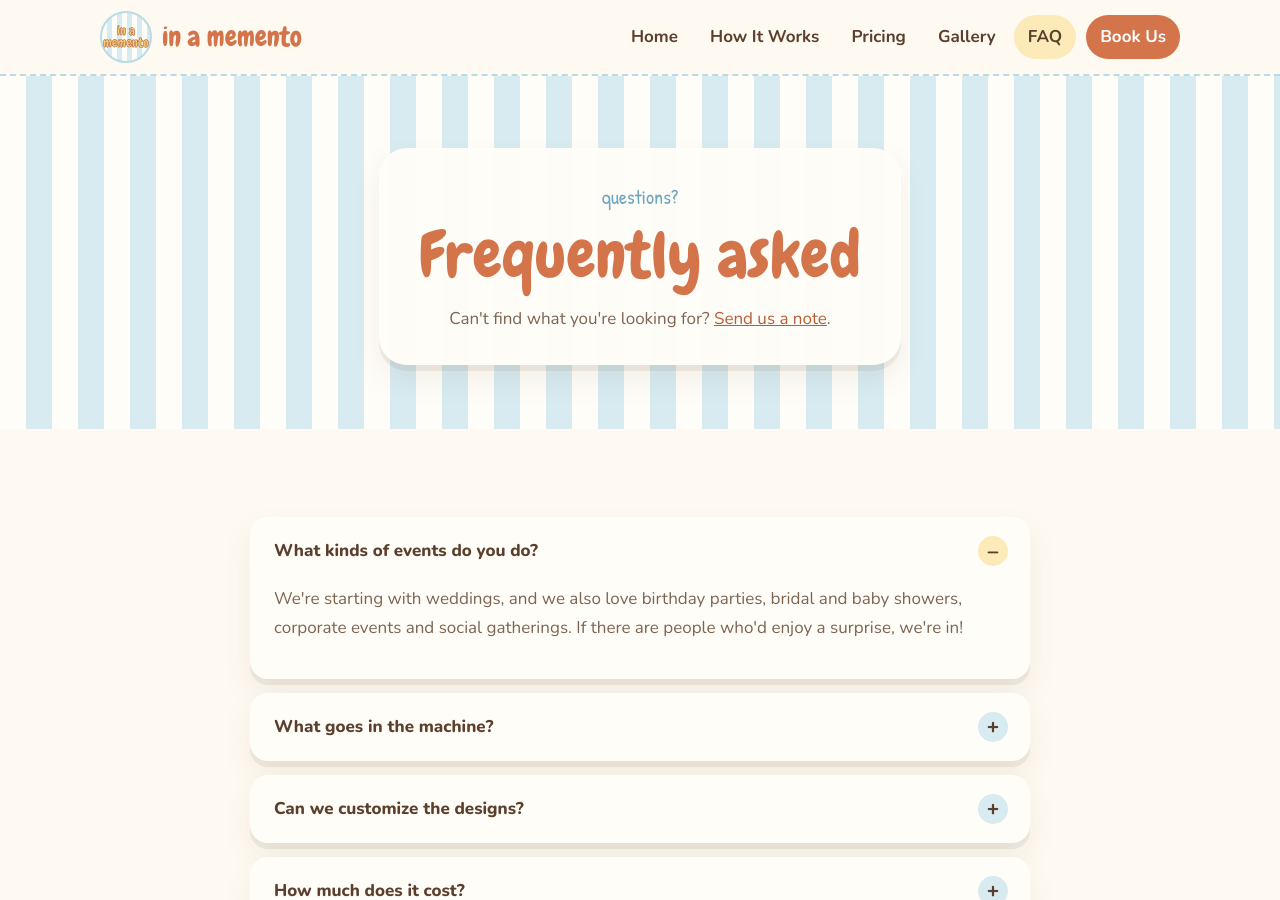
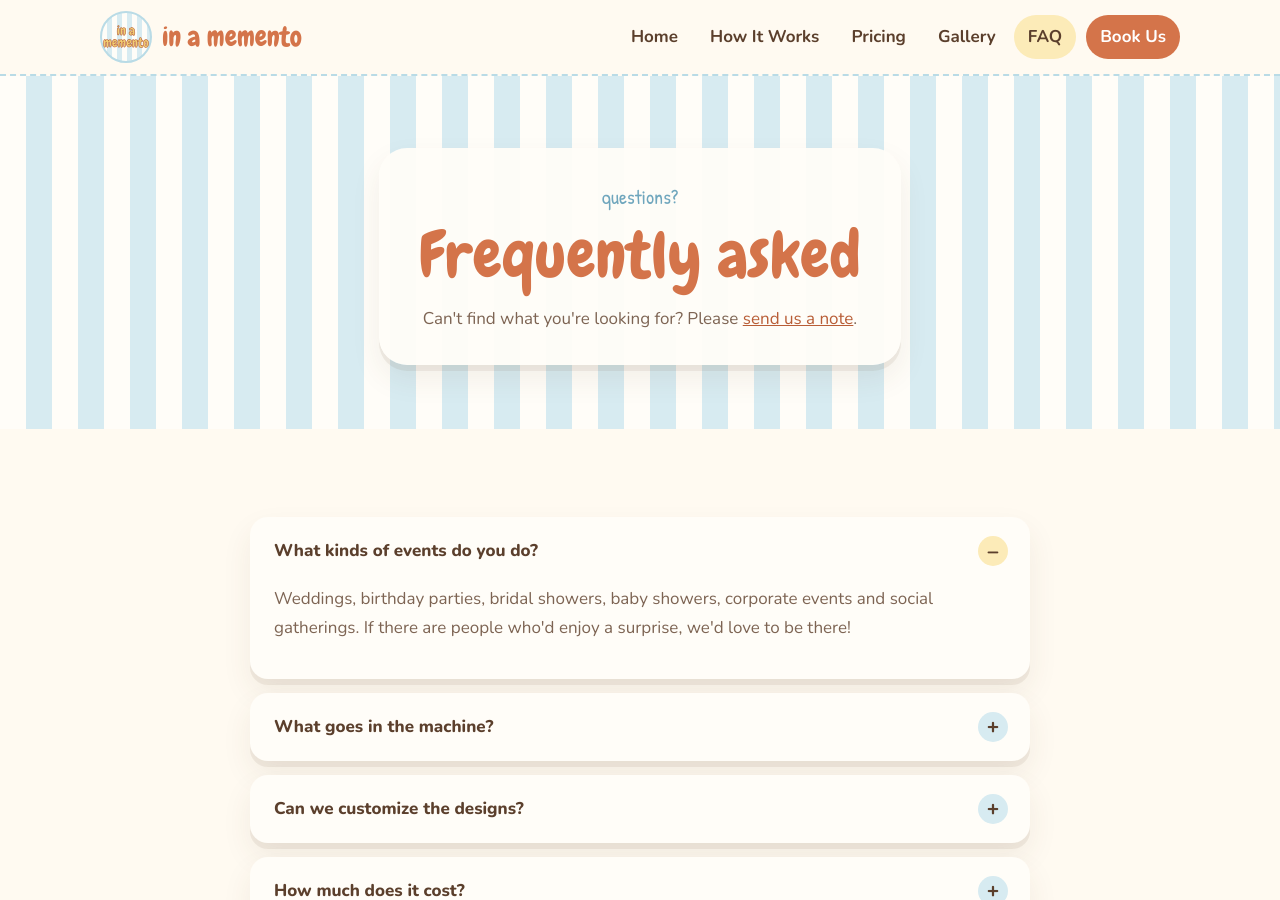
Before and after one commit to andrew-hy-kim/in.a.memento, a Jekyll site: the page built from faq/index.html, in a window 1280 px wide and 900 px high. Built offline with Jekyll 4.4.1, drawn with Linux system fonts in a browser that asks for light colours.

Commit message:
Polish FAQ and page wording
Present event types without 'starting with weddings' and add 'please'
to calls to action across the site.

Co-Authored-By: Claude Opus 5.5 <noreply@anthropic.com>
Claude-Session: https://claude.ai/code/session_01A4x6zNFM2ikQnVBPRWM1LK

```diff
--- a/contact/index.html
+++ b/contact/index.html
@@ -9,7 +9,7 @@ description: Check availability and request a quote for an in a memento vending
     <div class="banner-card">
       <span class="eyebrow">let's chat!</span>
       <h1>Book your date</h1>
-      <p>Fill out the form below and we'll email you about availability within 1–5 business days.</p>
+      <p>Please fill out the form below and we'll email you about availability within 1–5 business days.</p>
     </div>
   </div>
 </section>
--- a/faq/index.html
+++ b/faq/index.html
@@ -9,7 +9,7 @@ description: Answers to common questions about renting an in a memento sticker a
     <div class="banner-card">
       <span class="eyebrow">questions?</span>
       <h1>Frequently asked</h1>
-      <p>Can't find what you're looking for? <a href="{{ '/contact/' | relative_url }}">Send us a note</a>.</p>
+      <p>Can't find what you're looking for? Please <a href="{{ '/contact/' | relative_url }}">send us a note</a>.</p>
     </div>
   </div>
 </section>
@@ -18,7 +18,7 @@ description: Answers to common questions about renting an in a memento sticker a
   <div class="container faq">
     <details open>
       <summary>What kinds of events do you do?</summary>
-      <div><p>We're starting with weddings, and we also love birthday parties, bridal and baby showers, corporate events and social gatherings. If there are people who'd enjoy a surprise, we're in!</p></div>
+      <div><p>Weddings, birthday parties, bridal showers, baby showers, corporate events and social gatherings. If there are people who'd enjoy a surprise, we'd love to be there!</p></div>
     </details>
     <details>
       <summary>What goes in the machine?</summary>
@@ -30,7 +30,7 @@ description: Answers to common questions about renting an in a memento sticker a
     </details>
     <details>
       <summary>How much does it cost?</summary>
-      <div><p>Machine rental is $200 for 2 hours up to $425 for 5 hours, including delivery, setup and pickup. The art is $0.50–$2 per item depending on the type, quantity and size. See our <a href="{{ '/pricing/' | relative_url }}">pricing page</a> for details.</p></div>
+      <div><p>Machine rental is $200 for 2 hours up to $425 for 5 hours, including delivery, setup and pickup. The art is $0.50–$2 per item depending on the type, quantity and size. Please see our <a href="{{ '/pricing/' | relative_url }}">pricing page</a> for details.</p></div>
     </details>
     <details>
       <summary>Do guests need to bring coins?</summary>
@@ -50,7 +50,7 @@ description: Answers to common questions about renting an in a memento sticker a
     </details>
     <details>
       <summary>How do we book?</summary>
-      <div><p>Fill out our <a href="{{ '/contact/' | relative_url }}">interest form</a> and we'll email you about availability within 1–5 business days. A 25% deposit secures your date.</p></div>
+      <div><p>Please fill out our <a href="{{ '/contact/' | relative_url }}">interest form</a> and we'll email you about availability within 1–5 business days. A 25% deposit secures your date.</p></div>
     </details>
     <details>
       <summary>What is your payment policy?</summary>
@@ -58,7 +58,7 @@ description: Answers to common questions about renting an in a memento sticker a
     </details>
     <details>
       <summary>Do you offer corporate pricing?</summary>
-      <div><p>Yes. Reach out through our <a href="{{ '/contact/' | relative_url }}">booking inquiry</a> for corporate pricing.</p></div>
+      <div><p>Yes! Please reach out through our <a href="{{ '/contact/' | relative_url }}">booking inquiry</a> for corporate pricing.</p></div>
     </details>
   </div>
 </section>
--- a/how-it-works/index.html
+++ b/how-it-works/index.html
@@ -24,7 +24,7 @@ description: From inquiry to the last sticker pulled — here's how renting an i
       <div class="card">
         <div class="icon-bubble" aria-hidden="true">📝</div>
         <h3>1. Fill out the form</h3>
-        <p>Tell us about your event through our <a href="{{ '/contact/' | relative_url }}">interest form</a>.</p>
+        <p>Please tell us about your event through our <a href="{{ '/contact/' | relative_url }}">interest form</a>.</p>
       </div>
       <div class="card">
         <div class="icon-bubble" aria-hidden="true">💌</div>
--- a/index.html
+++ b/index.html
@@ -62,7 +62,7 @@ title: Sticker & Tattoo Vending Machine Rentals
 <section class="bg-butter-stripes">
   <div class="container split">
     <div class="card">
-      <span class="eyebrow">starting with weddings 💍</span>
+      <span class="eyebrow">weddings 💍</span>
       <h2>Made for your big day</h2>
       <p>A wedding is full of little details, and ours is the one guests talk about on the drive home.
         Tuck the machine by the guestbook, near the bar or at the dessert table and watch the crowd gather.</p>
@@ -111,7 +111,7 @@ title: Sticker & Tattoo Vending Machine Rentals
       <div class="card">
         <div class="step-num">1</div>
         <h3>Tell us about your event</h3>
-        <p>Fill out our quick interest form. We'll email you about availability within 1–5 business days.</p>
+        <p>Please fill out our quick interest form. We'll email you about availability within 1–5 business days.</p>
       </div>
       <div class="card">
         <div class="step-num">2</div>
@@ -148,7 +148,7 @@ title: Sticker & Tattoo Vending Machine Rentals
     <div class="stamp">
       <span class="eyebrow">rentals from $200</span>
       <h2>Let's make something memorable</h2>
-      <p class="muted">Tell us a little about your event and we'll get back to you with availability and a quote.</p>
+      <p class="muted">Please tell us a little about your event and we'll get back to you with availability and a quote.</p>
       <div class="btn-row">
         <a class="btn btn-primary" href="{{ '/contact/' | relative_url }}">Start your inquiry</a>
         <a class="btn btn-soft" href="{{ site.instagram }}" target="_blank" rel="noopener">Follow on Instagram</a>
--- a/pricing/index.html
+++ b/pricing/index.html
@@ -102,7 +102,7 @@ description: Vending machine rental pricing for weddings, parties and events in
       <div class="card mt-lg">
         <span class="eyebrow">corporate events</span>
         <h3>Planning for a company?</h3>
-        <p>Contact us through our booking inquiry for corporate pricing.</p>
+        <p>Please contact us through our booking inquiry for corporate pricing.</p>
         <a class="btn btn-primary" href="{{ '/contact/' | relative_url }}">Send an inquiry</a>
       </div>
     </div>
```
